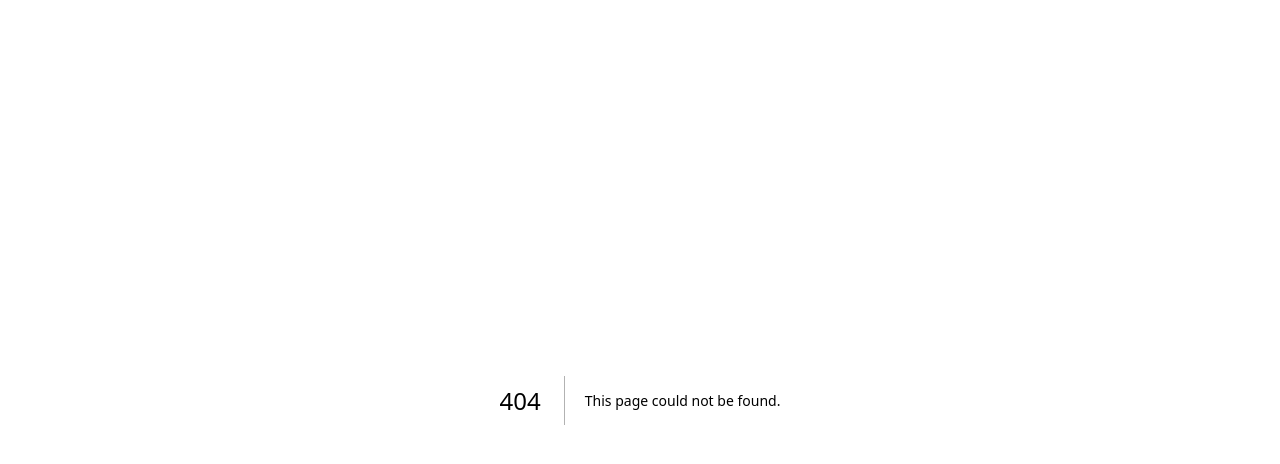
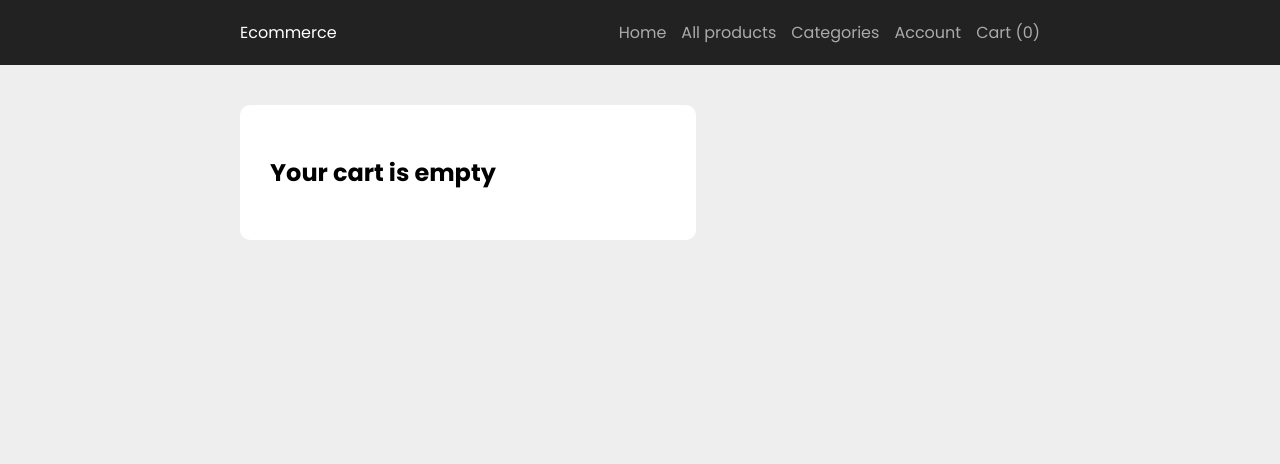
Before and after one commit to Astudent35/ecommerce-front, a Next.js app: page /cart in a window 1280 px wide. Before the commit this address had no page. Shown: the top 464 px of the page. Built offline with nearby package versions, Linux system fonts and the light colour scheme.

Commit message:
styling cart and add to cart api

```diff
--- /dev/null
+++ b/components/CartContext.js
@@ -0,0 +1,27 @@
+import { createContext, useEffect, useState } from "react";
+
+
+export const CartContext = createContext({});
+
+export function CartContextProvider({children}) {
+    const ls = typeof window !== "undefined" ? window.localStorage : null;
+    const [cartProducts, setCartProducts] = useState([])
+    useEffect(() => {
+        if (cartProducts.length > 0){
+            ls?.setItem("cart", JSON.stringify(cartProducts))
+        }
+    }, [cartProducts])
+    useEffect(() => {
+        if(ls && ls.getItem("cart")){
+            setCartProducts(JSON.parse(ls.getItem("cart")))
+        }
+    }, [])
+    function addProductToCart(productId){
+        setCartProducts(prev=>[...prev, productId])
+    }
+    return (
+        <CartContext.Provider value={{cartProducts, setCartProducts, addProductToCart}}>
+            {children}
+        </CartContext.Provider>
+    )
+}
--- a/components/Header.js
+++ b/components/Header.js
@@ -1,6 +1,8 @@
 import Link from "next/link";
 import styled from "styled-components";
 import Center from "@/components/Center";
+import { CartContext } from "@/components/CartContext";
+import { useContext } from "react";
 
 const StyledHeader = styled.header`
 background-color: #222;
@@ -28,6 +30,7 @@
 `;
 
 export default function Header() {
+  const {cartProducts} = useContext(CartContext)
   return (
     <StyledHeader>
       <Center>
@@ -38,7 +41,7 @@
             <NavLink href={"/products"}>All products</NavLink>
             <NavLink href={"/categories"}>Categories</NavLink>
             <NavLink href={"/account"}>Account</NavLink>
-            <NavLink href={"/cart"}>Cart (0)</NavLink>
+            <NavLink href={"/cart"}>Cart ({cartProducts.length})</NavLink>
           </StyledNav>
         </Wrapper>
       </Center>
--- a/package.json
+++ b/package.json
@@ -9,6 +9,7 @@
     "lint": "next lint"
   },
   "dependencies": {
+    "axios": "^1.6.8",
     "mongoose": "^8.3.2",
     "next": "14.1.4",
     "react": "^18",
--- a/pages/_app.js
+++ b/pages/_app.js
@@ -1,3 +1,4 @@
+import { CartContextProvider } from "@/components/CartContext";
 import {createGlobalStyle} from "styled-components";
 
 const GlobalStyles = createGlobalStyle`
@@ -14,7 +15,9 @@
   return (
     <>
       <GlobalStyles />
+      <CartContextProvider>
         <Component {...pageProps} />
+      </CartContextProvider>
     </>
   );
 }
--- /dev/null
+++ b/pages/api/cart.js
@@ -0,0 +1,8 @@
+import { mongooseConnect } from "@/lib/mongoose";
+import Product from "@/models/Product";
+
+export default async function handle(req, res) {
+    await mongooseConnect();
+    const ids = req.body.ids;
+    res.json(await Product.find({_id:ids}))
+}
--- /dev/null
+++ b/pages/cart.js
@@ -0,0 +1,63 @@
+import Button from "@/components/Button";
+import { CartContext } from "@/components/CartContext";
+import Center from "@/components/Center";
+import Header from "@/components/Header";
+import axios from "axios";
+import { useContext, useEffect, useState } from "react";
+import styled from "styled-components";
+
+const ColumnsWrapper = styled.div`
+    display: grid;
+    grid-template-columns: 1.2fr .8fr;
+    gap: 40px;
+    margin-top: 40px;
+`
+
+const Box = styled.div`
+    background-color: #fff;
+    border-radius: 10px;
+    padding: 30px;
+`
+
+export default function CartPage(){
+    const {cartProducts} = useContext(CartContext)
+    const [products, setProducts] = useState([])
+    useEffect(()=> {
+        if (cartProducts.length > 0) {
+            axios.post('/api/cart', {ids: cartProducts})
+            .then(response => setProducts(response.data))
+        }
+    }, [cartProducts])
+    return(
+        <>
+        <Header/>
+            <Center>
+                <ColumnsWrapper>
+                    <Box>
+                        {!cartProducts.length && (
+                            <h2>Your cart is empty</h2>
+                        )}
+                        {products.length > 0 && (
+                            <>
+                                <h2>Cart</h2>
+                                    {products.map(product => (
+                                        <div>{product.title}</div>
+                                    ))}
+                            </>
+                        )}
+                    </Box>
+                    {!!cartProducts.length && (
+                    <Box>
+                        <h2>Order information</h2>
+                        <input type="text" placeholder="Address"/>
+                        <input type="text" placeholder="City"/>
+                        <input type="text" placeholder="State"/>
+                        <input type="text" placeholder="Zip code"/>
+                        <Button black block>Continue to payment</Button>
+                    </Box>
+                    )}
+                </ColumnsWrapper>
+            </Center>
+        </>
+    )
+}
```
Also changed, not shown: components/Featured.js (+8 -2 lines), components/ProductBox.js (+5 -3 lines), 1 other file (tests, documents, lock files or other folders).
